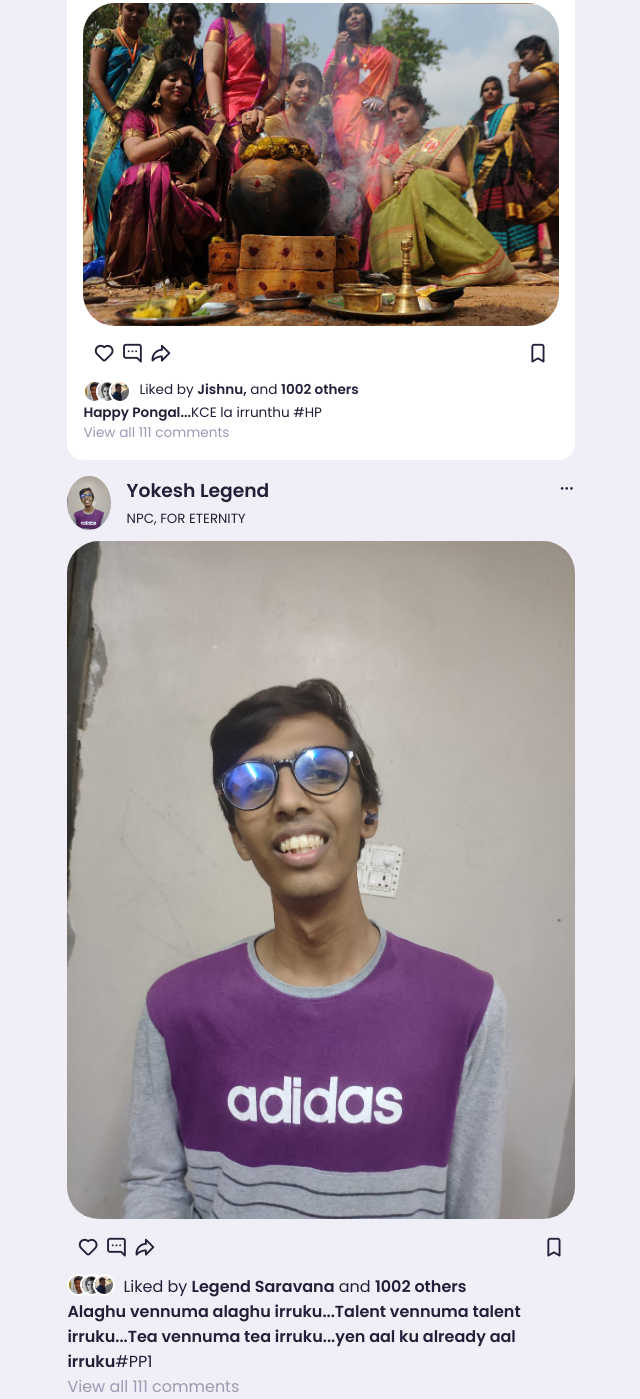
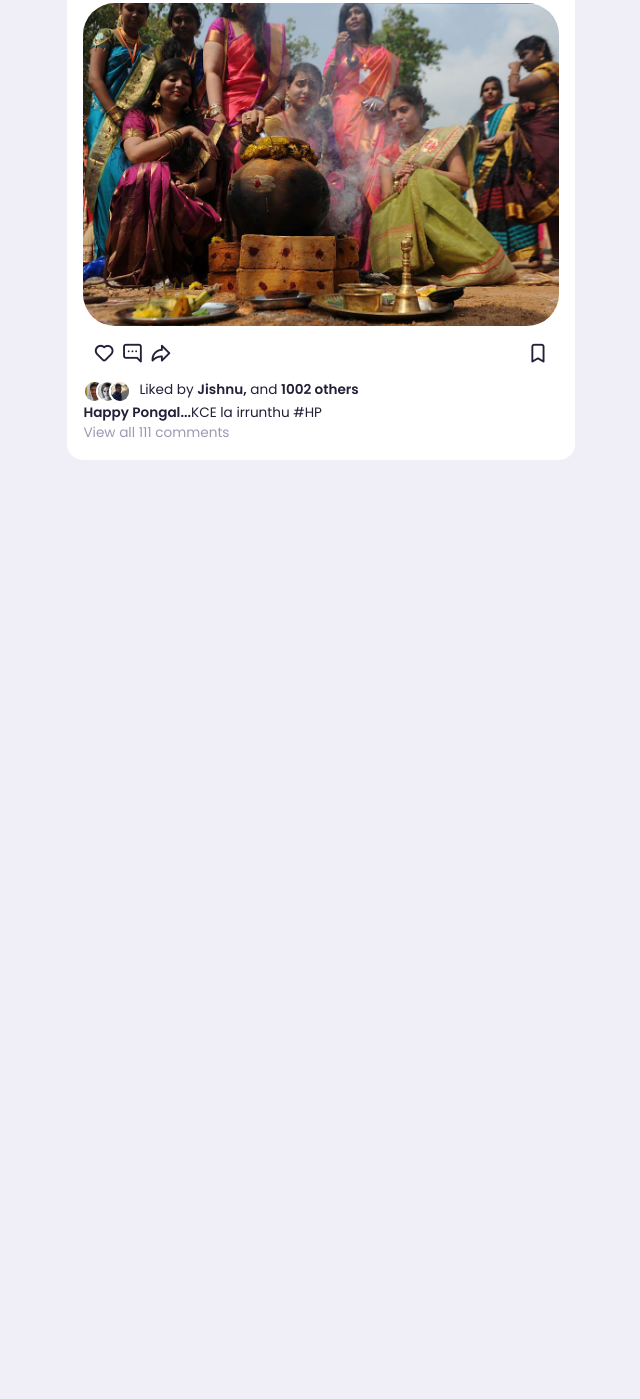
Before and after one commit to SRIHARI-7/kmedia, a plain HTML site: page home.html in a window 1280 px wide. Shown: the part 1834-3233 px from the top of the page, without its empty margins (323-963 px from the left). After the commit the page ends 2310 px from the top, so only its background shows below. Drawn offline with nearby package versions, Linux system fonts and the light colour scheme.

Commit message:
Update home.html

```diff
--- a/home.html
+++ b/home.html
@@ -426,52 +426,6 @@
                         <div class="comments text-muted">View all 111 comments</div>
                     </div>
                 </div>
-                <!-- Feed 2 -->
-                <div class="feed">
-                    <div class="head">
-                        <div class="user">
-                            <div class="profile-picture">
-                                <img src="./image/legend.jpg" alt="">
-                            </div>
-                            <div class="ingo">
-                                <h3>Yokesh Legend</h3>
-                                <small>NPC, FOR ETERNITY</small>
-                            </div>
-
-                        </div>
-                        <span class="edit">
-                            <i class="uil uil-ellipsis-h"></i>
-                        </span>
-                    </div>
-                    <div class="photo">
-                        <img src="./image/legend.jpg" alt="LEGEND">
-                    </div>
-                    <div class="action-buttons">
-                        <div class="interaction-buttons">
-                            <span><i class="uil uil-heart"></i></span>
-                            <span><i class="uil uil-comment-alt-dots"></i></span>
-                            <span><i class="uil uil-share"></i></span>
-                        </div>
-                        <div class="bookmark">
-                            <span><i class="uil uil-bookmark"></i></span>
-                        </div>
-                    </div>
-
-                    <div class="liked-by">
-                        <span><img src="./image/profile-pic2.jpg" alt=""></span>
-                        <span><img src="./image/profile-pic.jpeg" alt=""></span>
-                        <span><img src="./image/profile-pic3.jpeg" alt=""></span>
-                        <p>Liked by <b>Legend Saravana</b> and <b>1002 others</b></p>
-                    </div>
-
-                    <div class="caption">
-                        <p>
-                            <b>Alaghu vennuma alaghu irruku...Talent vennuma talent irruku...Tea vennuma tea irruku...yen aal ku already aal irruku</b><span class="harsh-tag">#PP1</span>
-                        </p>
-                    </div>
-
-                    <div class="comments text-muted">View all 111 comments</div>
-                </div>
                 <!-- Feed Ends! -->
 
             </div>
```
